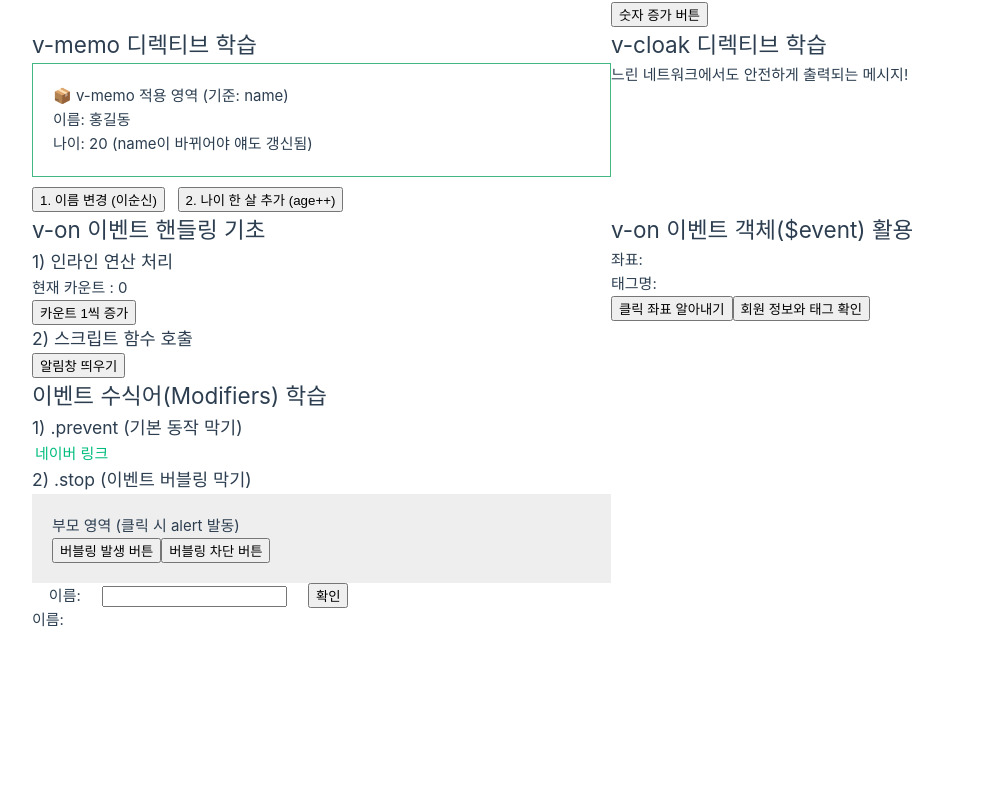
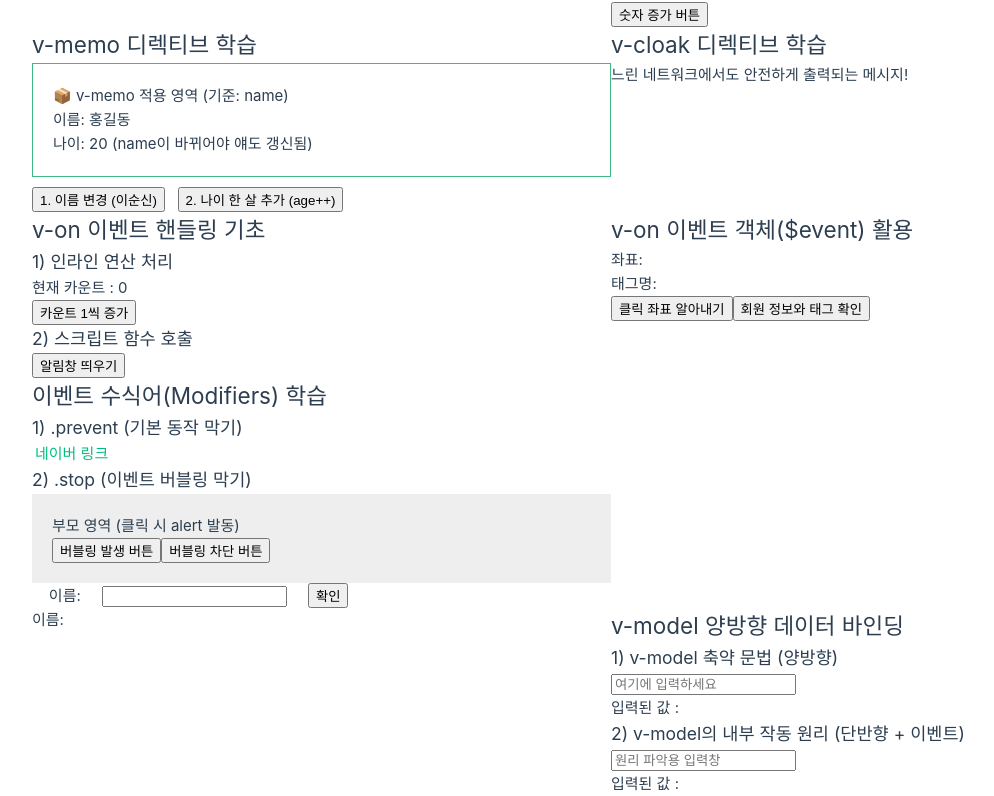
Before and after one commit to rntqkdl/skala-vue, a Vue app: page / in a window 1280 px wide. Shown: the part 1481-2277 px from the top of the page, without its empty margins (29-1023 px from the left). Before the commit the page ends 2113 px from the top, so only its background shows below. Built offline with nearby package versions, Linux system fonts and the light colour scheme.

Commit message:
vueModel업로드

```diff
--- a/src/App.vue
+++ b/src/App.vue
@@ -18,6 +18,7 @@ import VueonEventHandler from './components/practices/VueonEventHandler.vue'
 import VueEventObject from './components/practices/VueEventObject.vue'
 import VueEventModifier from './components/practices/VueEventModifier.vue'
 import VueForm from './components/practices/VueForm.vue'
+import VuevModel from './components/practices/VuevModel.vue'
 </script>
 
 <template>
@@ -41,4 +42,5 @@ import VueForm from './components/practices/VueForm.vue'
   <VueEventObject />
   <VueEventModifier />
   <VueForm />
+  <VuevModel />
 </template>
--- /dev/null
+++ b/src/components/practices/VuevModel.vue
@@ -0,0 +1,27 @@
+<script setup>
+import { ref } from 'vue'
+
+const text1 = ref('')
+const text2 = ref('')
+</script>
+
+<template>
+  <div class="practice-section">
+    <h2>v-model 양방향 데이터 바인딩</h2>
+    <h3>1) v-model 축약 문법 (양방향)</h3>
+    <input v-model="text1" placeholder="여기에 입력하세요" />
+    <p>
+      입력된 값 : <strong>{{ text1 }}</strong>
+    </p>
+    <h3>2) v-model의 내부 작동 원리 (단반향 + 이벤트)</h3>
+    <input
+      type="text"
+      :value="text2"
+      @input="(e) => (text2 = e.target.value)"
+      placeholder="원리 파악용 입력창"
+    />
+    <p>
+      입력된 값 : <strong>{{ text2 }}</strong>
+    </p>
+  </div>
+</template>
```
